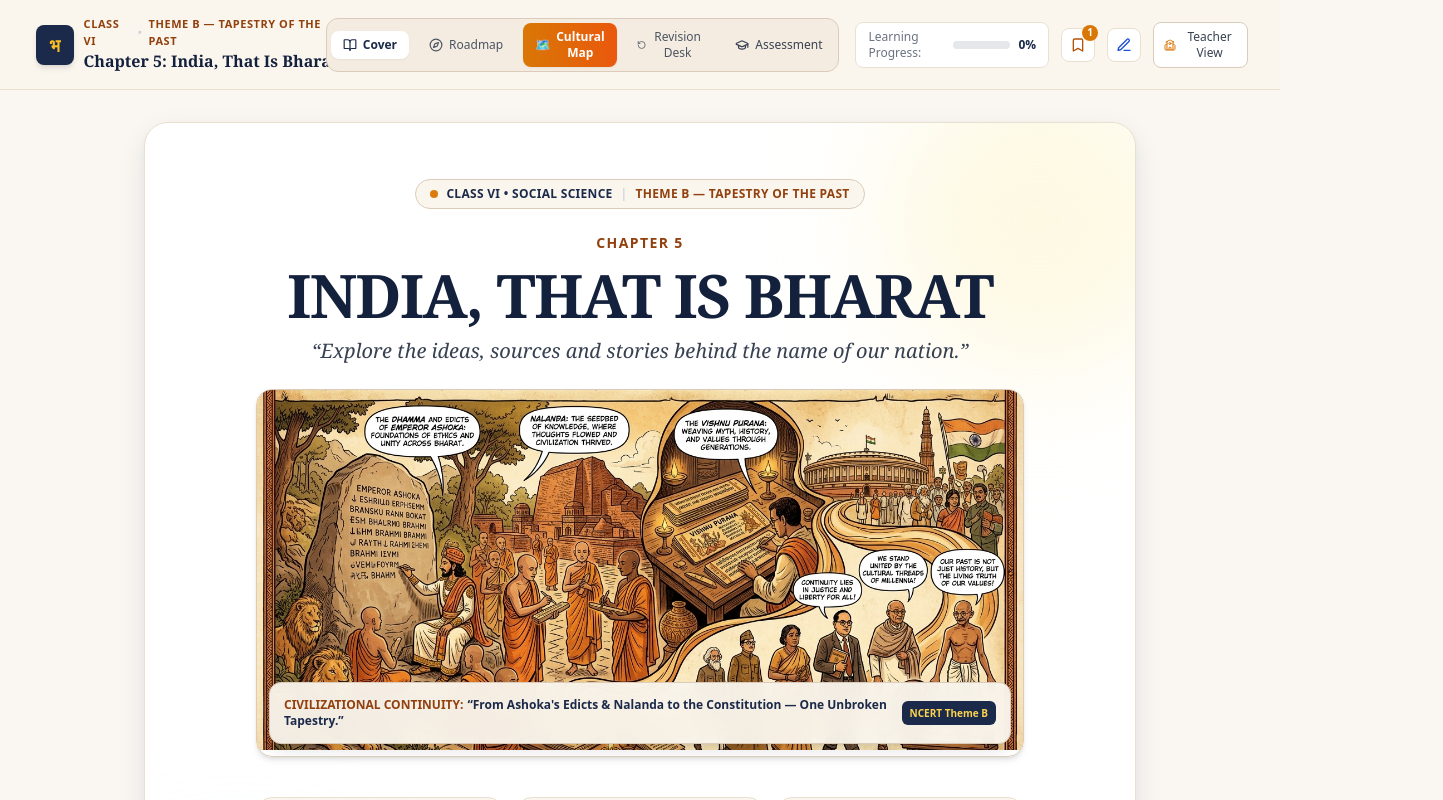
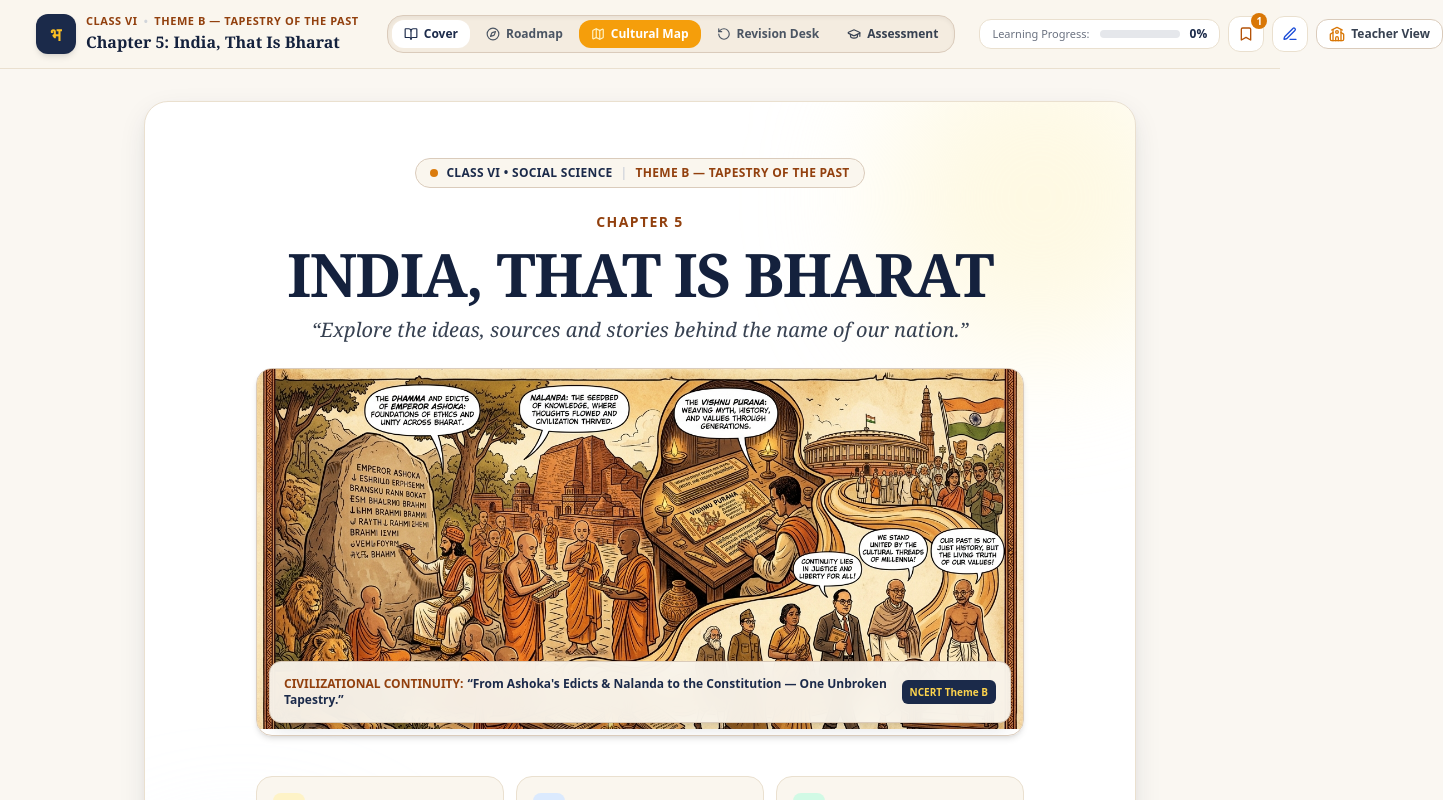
Before and after one commit to chirayumishra24/INDIA-THAT-IS-BHARAT, a Next.js app: page / in a window 1280 px wide. Shown: the top 800 px of the page, 1443 px wide, since content can reach past the window. Built offline with nearby package versions, Linux system fonts and the light colour scheme.

Commit message:
fix: navbar alignment, whitespace-nowrap and clean button sizing

```diff
--- a/src/components/Header.tsx
+++ b/src/components/Header.tsx
@@ -3,7 +3,7 @@
 import React from 'react';
 import { SectionId, StudentState } from '@/types';
 import { LESSON_SECTIONS, CHAPTER_METADATA } from '@/data/chapterContent';
-import { BookOpen, Bookmark, Edit3, Compass, CheckCircle2, GraduationCap, School, RotateCcw } from 'lucide-react';
+import { BookOpen, Bookmark, Edit3, Compass, Map, GraduationCap, School, RotateCcw } from 'lucide-react';
 
 interface HeaderProps {
   currentSection: SectionId;
@@ -35,90 +35,98 @@ export const Header: React.FC<HeaderProps> = ({
   const bookmarksCount = studentState.bookmarks.length;
 
   return (
-    <header className="sticky top-0 z-40 bg-[#FAF6EE]/95 backdrop-blur-md border-b border-[#EAE0CF] px-4 lg:px-8 py-3 transition-all">
-      <div className="max-w-7xl mx-auto flex items-center justify-between gap-4">
+    <header className="sticky top-0 z-40 bg-[#FAF6EE]/95 backdrop-blur-md border-b border-[#EAE0CF] px-3 sm:px-6 lg:px-8 py-2.5 transition-all">
+      <div className="max-w-7xl mx-auto flex items-center justify-between gap-3 lg:gap-6">
 
         {/* Left: Branding & Chapter Title */}
-        <div className="flex items-center gap-3 min-w-0">
+        <div className="flex items-center gap-2.5 min-w-0 shrink-0">
           <button
             onClick={() => onNavigate('intro')}
-            className="flex items-center gap-2.5 group text-left focus:outline-none focus:ring-2 focus:ring-amber-500 rounded-lg p-1"
+            className="flex items-center gap-2.5 group text-left focus:outline-none focus:ring-2 focus:ring-amber-500 rounded-xl p-1 transition-all"
             title="Go to Chapter Cover"
           >
-            <div className="w-10 h-10 rounded-lg bg-[#1B2A4A] text-amber-400 flex items-center justify-center font-serif font-bold text-lg shadow-md group-hover:bg-[#0F1829] transition-colors">
+            <div className="w-9 h-9 sm:w-10 sm:h-10 rounded-xl bg-[#1B2A4A] text-amber-400 flex items-center justify-center font-serif font-bold text-base sm:text-lg shadow-md group-hover:bg-[#0F1829] transition-colors shrink-0">
               भ
             </div>
             <div className="min-w-0">
-              <div className="text-[11px] font-semibold tracking-wider uppercase text-amber-800 flex items-center gap-1.5">
+              <div className="text-[10px] sm:text-[11px] font-semibold tracking-wider uppercase text-amber-800 flex items-center gap-1.5 whitespace-nowrap leading-none mb-1">
                 <span>{CHAPTER_METADATA.classLevel}</span>
                 <span className="text-gray-300">•</span>
-                <span className="hidden sm:inline">{CHAPTER_METADATA.theme}</span>
+                <span>{CHAPTER_METADATA.theme}</span>
               </div>
-              <h1 className="text-sm sm:text-base font-serif font-bold text-[#14213D] truncate group-hover:text-amber-700 transition-colors">
+              <h1 className="text-xs sm:text-sm lg:text-base font-serif font-bold text-[#14213D] truncate group-hover:text-amber-700 transition-colors leading-tight">
                 Chapter 5: {CHAPTER_METADATA.title}
               </h1>
             </div>
           </button>
         </div>
 
-        {/* Center: Progress & Navigation Tabs */}
-        <div className="hidden md:flex items-center gap-2 bg-[#F4ECE0] p-1 rounded-xl border border-[#DACBBB]">
+        {/* Center: Navigation Pill Tabs */}
+        <nav className="hidden md:flex items-center gap-1 bg-[#F4ECE0] p-1 rounded-2xl border border-[#DACBBB] shadow-inner shrink-0">
           <button
             onClick={() => onNavigate('intro')}
-            className={`px-3 py-1.5 rounded-lg text-xs font-medium transition-colors flex items-center gap-1.5 ${
-              currentSection === 'intro' ? 'bg-white text-[#1B2A4A] shadow-sm font-semibold' : 'text-gray-600 hover:text-[#1B2A4A]'
+            className={`px-3 py-1.5 rounded-xl text-xs font-semibold whitespace-nowrap transition-all flex items-center gap-1.5 ${
+              currentSection === 'intro'
+                ? 'bg-white text-[#1B2A4A] shadow-xs'
+                : 'text-gray-600 hover:text-[#1B2A4A] hover:bg-white/60'
             }`}
           >
             <BookOpen className="w-3.5 h-3.5" />
-            Cover
+            <span>Cover</span>
           </button>
 
           <button
             onClick={() => onNavigate('roadmap')}
-            className={`px-3 py-1.5 rounded-lg text-xs font-medium transition-colors flex items-center gap-1.5 ${
-              currentSection === 'roadmap' ? 'bg-white text-[#1B2A4A] shadow-sm font-semibold' : 'text-gray-600 hover:text-[#1B2A4A]'
+            className={`px-3 py-1.5 rounded-xl text-xs font-semibold whitespace-nowrap transition-all flex items-center gap-1.5 ${
+              currentSection === 'roadmap'
+                ? 'bg-white text-[#1B2A4A] shadow-xs'
+                : 'text-gray-600 hover:text-[#1B2A4A] hover:bg-white/60'
             }`}
           >
             <Compass className="w-3.5 h-3.5" />
-            Roadmap
+            <span>Roadmap</span>
           </button>
 
           <button
             onClick={onOpenCulturalMap}
-            className="px-3 py-1.5 rounded-lg text-xs font-semibold transition-all flex items-center gap-1.5 bg-gradient-to-r from-amber-600 to-orange-600 text-white shadow-sm hover:from-amber-700 hover:to-orange-700"
+            className="px-3 py-1.5 rounded-xl text-xs font-semibold whitespace-nowrap transition-all flex items-center gap-1.5 bg-amber-500 hover:bg-amber-600 active:bg-amber-700 text-white shadow-xs"
             title="Explore Interactive Cultural Map of India"
           >
-            <span>🗺️</span>
+            <Map className="w-3.5 h-3.5 text-amber-100" />
             <span>Cultural Map</span>
           </button>
 
           <button
             onClick={() => onNavigate('revision')}
-            className={`px-3 py-1.5 rounded-lg text-xs font-medium transition-colors flex items-center gap-1.5 ${
-              currentSection === 'revision' ? 'bg-white text-[#1B2A4A] shadow-sm font-semibold' : 'text-gray-600 hover:text-[#1B2A4A]'
+            className={`px-3 py-1.5 rounded-xl text-xs font-semibold whitespace-nowrap transition-all flex items-center gap-1.5 ${
+              currentSection === 'revision'
+                ? 'bg-white text-[#1B2A4A] shadow-xs'
+                : 'text-gray-600 hover:text-[#1B2A4A] hover:bg-white/60'
             }`}
           >
             <RotateCcw className="w-3.5 h-3.5" />
-            Revision Desk
+            <span>Revision Desk</span>
           </button>
 
           <button
             onClick={() => onNavigate('assessment')}
-            className={`px-3 py-1.5 rounded-lg text-xs font-medium transition-colors flex items-center gap-1.5 ${
-              currentSection === 'assessment' ? 'bg-amber-600 text-white shadow-sm font-semibold' : 'text-gray-700 hover:text-amber-700'
+            className={`px-3 py-1.5 rounded-xl text-xs font-semibold whitespace-nowrap transition-all flex items-center gap-1.5 ${
+              currentSection === 'assessment'
+                ? 'bg-[#1B2A4A] text-white shadow-xs'
+                : 'text-gray-700 hover:text-[#1B2A4A] hover:bg-white/60'
             }`}
           >
             <GraduationCap className="w-3.5 h-3.5" />
-            Assessment {studentState.assessmentSubmitted && '✓'}
+            <span>Assessment {studentState.assessmentSubmitted && '✓'}</span>
           </button>
-        </div>
+        </nav>
 
         {/* Right: Progress Meter & Utilities */}
-        <div className="flex items-center gap-2 sm:gap-3">
+        <div className="flex items-center gap-2 shrink-0">
           {/* Progress Bar Badge */}
-          <div className="hidden lg:flex items-center gap-2 bg-white px-3 py-1.5 rounded-lg border border-[#EAE0CF] shadow-xs">
-            <span className="text-xs text-gray-500 font-medium">Learning Progress:</span>
-            <div className="w-20 bg-gray-200 rounded-full h-2 overflow-hidden">
+          <div className="hidden xl:flex items-center gap-2.5 bg-white px-3 py-1.5 rounded-xl border border-[#EAE0CF] shadow-xs whitespace-nowrap">
+            <span className="text-[11px] text-gray-500 font-medium">Learning Progress:</span>
+            <div className="w-16 lg:w-20 bg-gray-200 rounded-full h-2 overflow-hidden">
               <div
                 className="bg-amber-600 h-2 rounded-full transition-all duration-500"
                 style={{ width: `${progressPct}%` }}
@@ -130,7 +138,7 @@ export const Header: React.FC<HeaderProps> = ({
           {/* Bookmarks Toggle */}
           <button
             onClick={onOpenBookmarks}
-            className="p-2 rounded-lg bg-white border border-[#EAE0CF] hover:bg-amber-50 hover:border-amber-300 text-gray-700 relative transition-colors"
+            className="w-9 h-9 rounded-xl bg-white border border-[#EAE0CF] hover:bg-amber-50 hover:border-amber-300 text-gray-700 relative transition-colors flex items-center justify-center"
             title="View Bookmarked Concepts"
           >
             <Bookmark className="w-4 h-4 text-amber-700" />
@@ -144,7 +152,7 @@ export const Header: React.FC<HeaderProps> = ({
           {/* Notes Toggle */}
           <button
             onClick={onOpenNotes}
-            className="p-2 rounded-lg bg-white border border-[#EAE0CF] hover:bg-amber-50 hover:border-amber-300 text-gray-700 relative transition-colors"
+            className="w-9 h-9 rounded-xl bg-white border border-[#EAE0CF] hover:bg-amber-50 hover:border-amber-300 text-gray-700 relative transition-colors flex items-center justify-center"
             title="Open My Notebook"
           >
             <Edit3 className="w-4 h-4 text-blue-700" />
@@ -158,7 +166,7 @@ export const Header: React.FC<HeaderProps> = ({
           {/* Teacher Mode Button */}
           <button
             onClick={() => onNavigate('teacher-dashboard')}
-            className={`px-2.5 py-1.5 rounded-lg border text-xs font-medium flex items-center gap-1.5 transition-all ${
+            className={`px-3 py-1.5 rounded-xl border text-xs font-semibold whitespace-nowrap flex items-center gap-1.5 transition-all ${
               currentSection === 'teacher-dashboard'
                 ? 'bg-[#1B2A4A] text-white border-[#1B2A4A]'
                 : 'bg-white border-[#DACBBB] text-gray-700 hover:bg-gray-50'
@@ -172,7 +180,7 @@ export const Header: React.FC<HeaderProps> = ({
       </div>
 
       {/* Mobile progress line */}
-      <div className="w-full bg-[#EAE0CF] h-1 mt-2.5 md:hidden rounded-full overflow-hidden">
+      <div className="w-full bg-[#EAE0CF] h-1 mt-2 md:hidden rounded-full overflow-hidden">
         <div
           className="bg-amber-600 h-1 rounded-full transition-all duration-500"
           style={{ width: `${progressPct}%` }}
```
